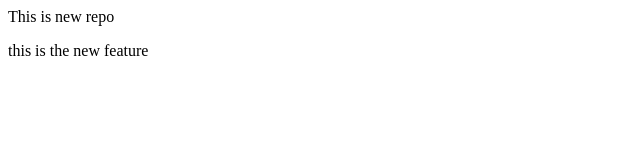
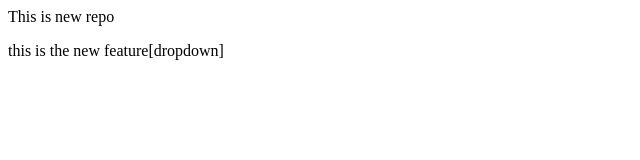
Before and after one commit to Rajsrivastav-45/localrepo, a plain HTML site: page index.html in a window 1280 px wide. Shown: the full height of the page, 0-640 px from the left. Drawn offline with Linux system fonts and the light colour scheme.

Commit message:
add droupdown

```diff
--- a/index.html
+++ b/index.html
@@ -1,2 +1,2 @@
 <p>  This is  new repo</p>
-<p> this is the new feature</p>
+<p> this is the new feature[dropdown]</p>
```
